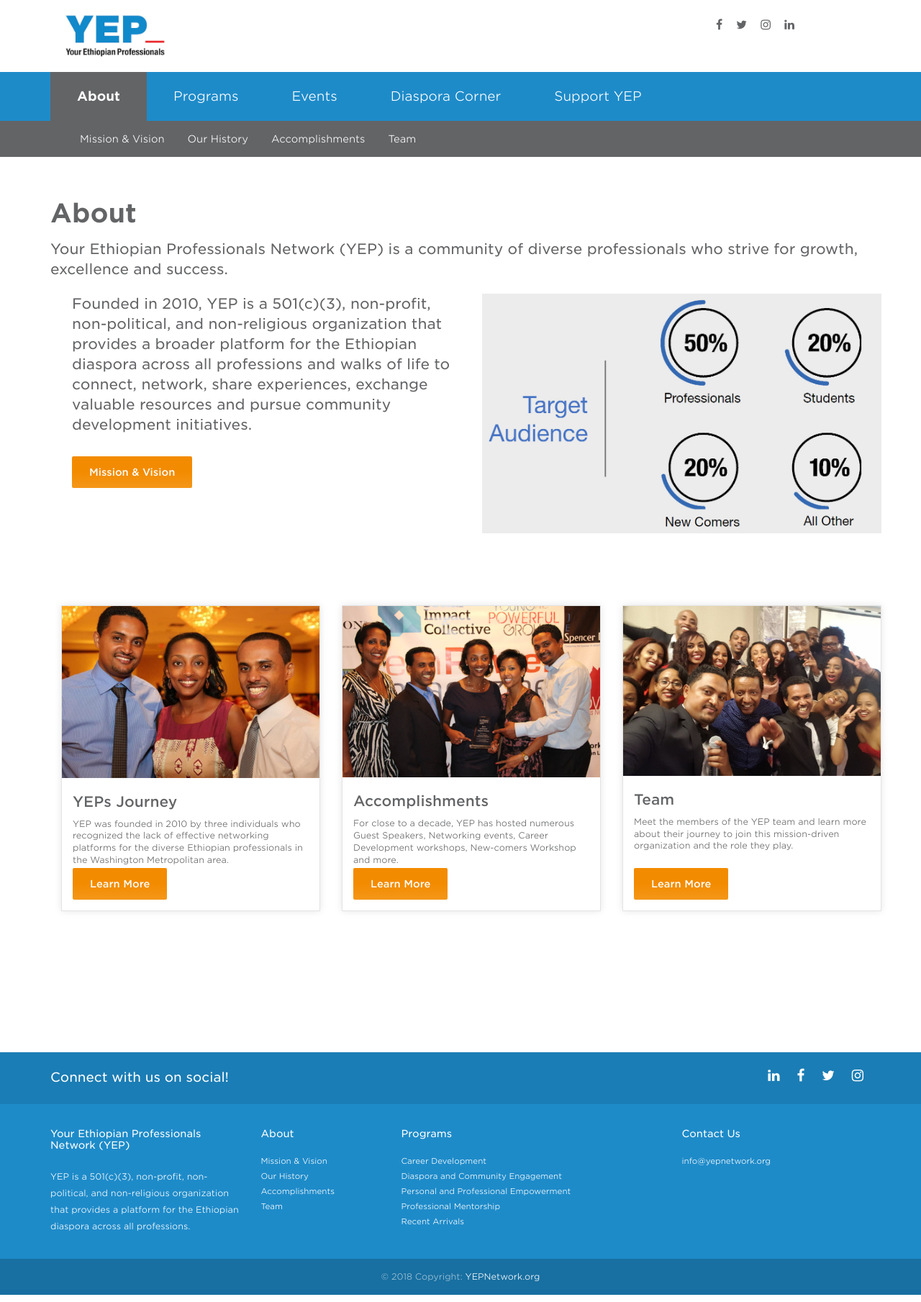
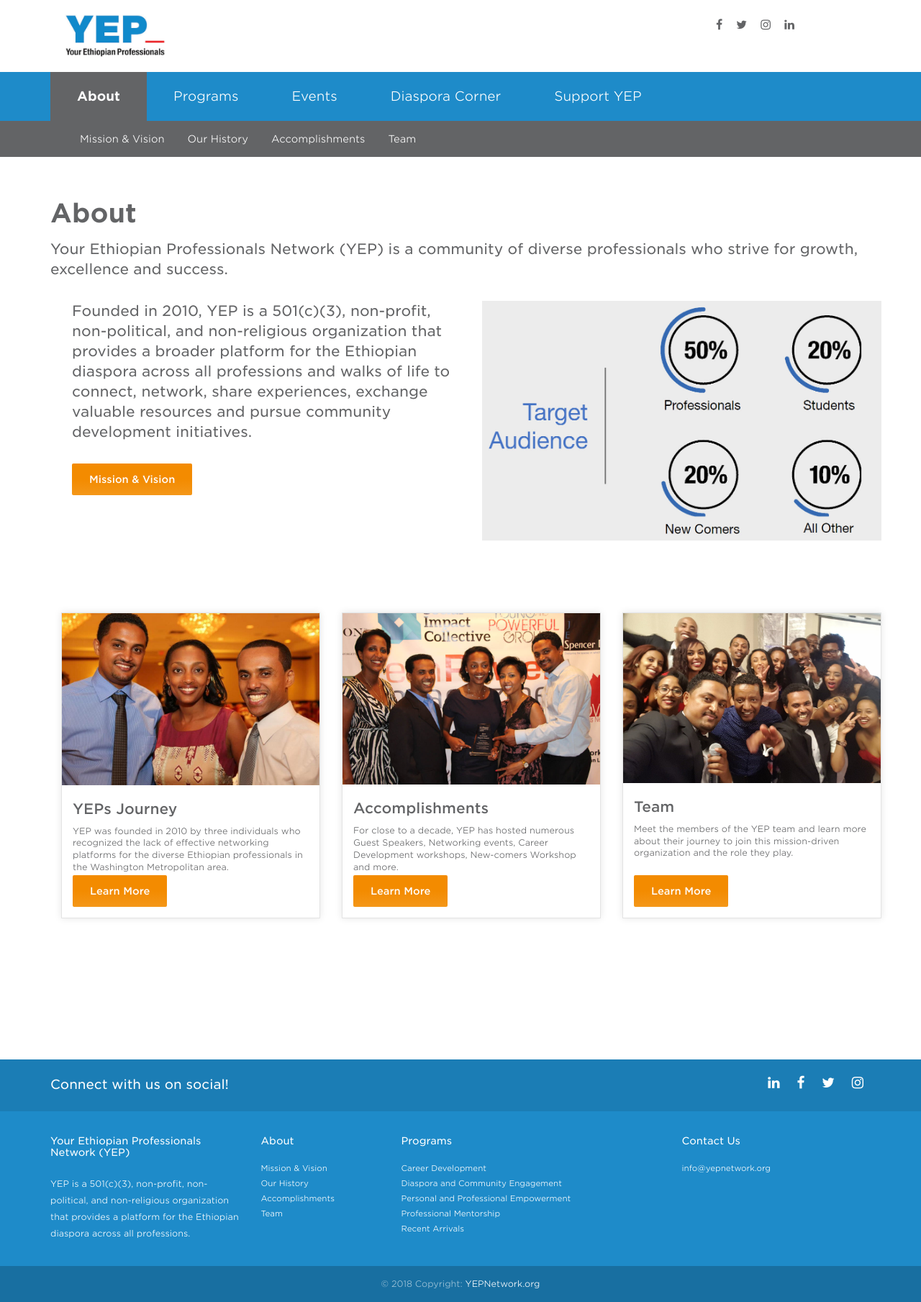
Before and after one commit to YEPNetwork/yepnetwork.github.io, a Jekyll site: the page built from about.html, in a window 1280 px wide. Shown: the whole page at 72% size. Built offline with Jekyll 4.4.1, drawn with Linux system fonts in a browser that asks for light colours; nearby versions of some CDN libraries.

Commit message:
Update about.html

```diff
--- a/about.html
+++ b/about.html
@@ -28,7 +28,7 @@
     <div class="row">
       <div class="col-sm-12">
         <h1 class="margin-top-0 margin-bottom-2">About</h1>
-        <p style="font-size: 2.0rem; font-weight: 400; margin-bottom: 0.5em;">
+        <p style="font-size: 2.0rem; font-weight: 400; margin-bottom: 1.5em;">
           Your Ethiopian Professionals Network (YEP) is a community of diverse professionals who strive for growth, excellence and success.
         </p>
       </div>
@@ -36,7 +36,6 @@
   </div>
 </div>
 <div class="container">
-  <p style="font-size: 2.0rem; font-weight: 400; margin-bottom: 0.5em;">
   <section class="page-head">
     <div class="container">
       <div class="col-sm-12 col-md-6">
```
